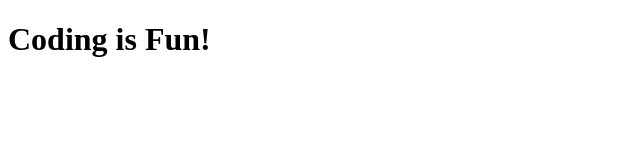
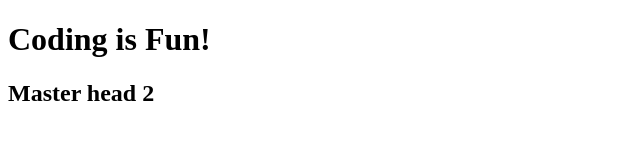
Before and after one commit to Abdulwakil1/myeclipse-repo-java, a plain HTML site: page newfile.html in a window 1280 px wide. Shown: the whole page, without its empty margins (0-640 px from the left). Drawn offline with Linux system fonts and the light colour scheme.

Commit message:
Add h2 for master

```diff
--- a/newfile.html
+++ b/newfile.html
@@ -6,6 +6,7 @@
     <meta name="viewport" content="width=device-width, initial-scale=1.0">
     <title>Document changes on mynew-branch. Add additional feature for feature1 branch</title>
     <h1>Coding is Fun!</h1>
+    <h2>Master head 2</h2>
 </head>
 <body>
 
```
